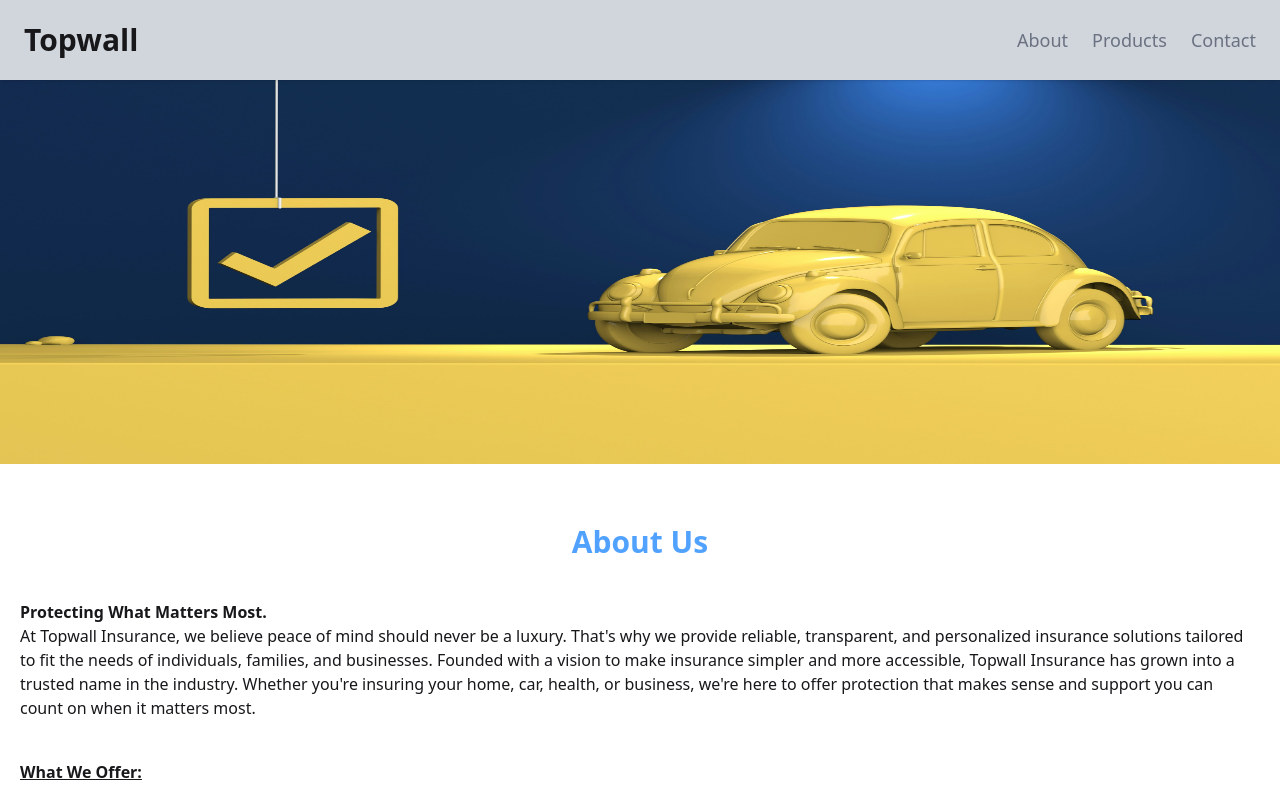
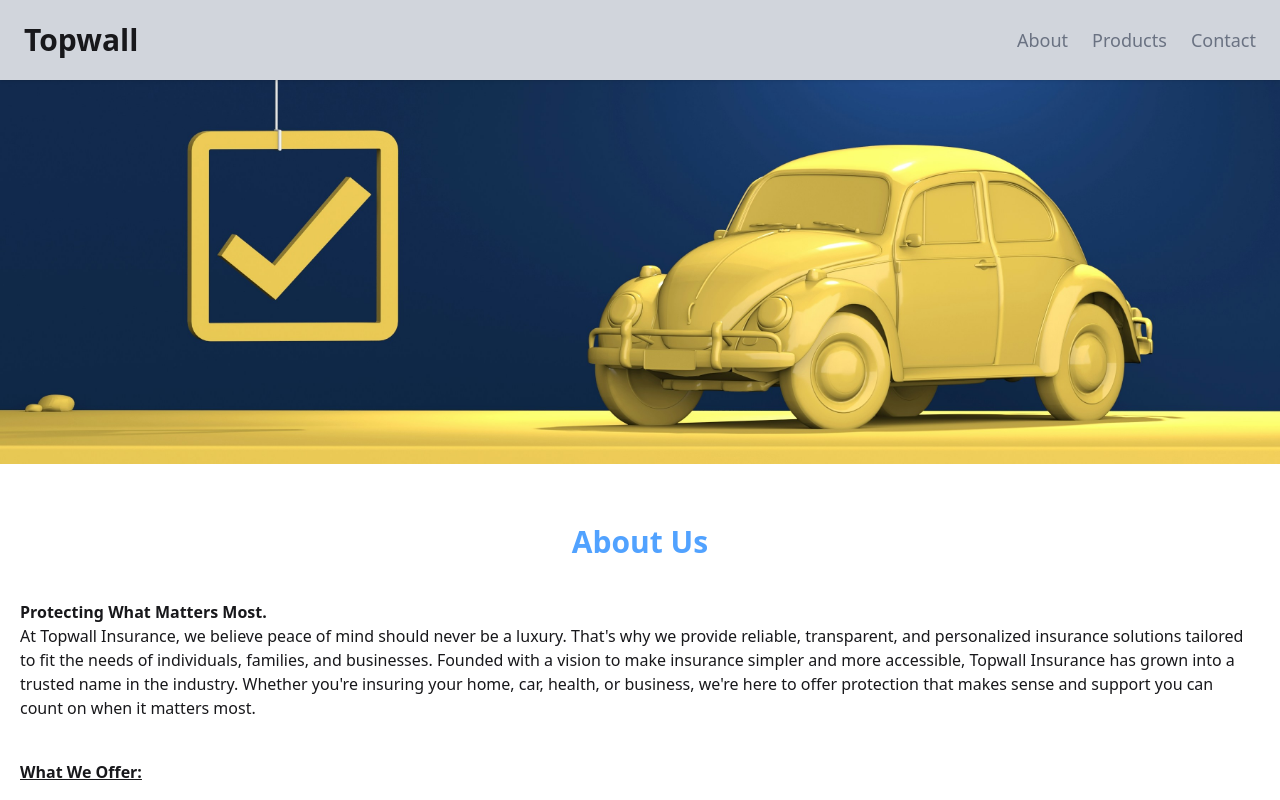
Before and after one commit to Vince-arch/Topwall, a React (Vite) app: page /about in a window 1280 px wide. Shown: the top 800 px of the page. Built offline with nearby package versions, Linux system fonts and the light colour scheme.

Commit message:
adding new changes

```diff
--- a/src/pages/About.jsx
+++ b/src/pages/About.jsx
@@ -10,9 +10,10 @@ const About = () => {
         <img
           src={car}
           alt='car'
-          className='h-96 w-full '
+          className='h-96 w-full object-cover'
         />
       </div>
+
       <div name='body' className='m-5'>
         <h1 className=' text-center p-10 text-blue-400 font-extrabold text-3xl'>About Us</h1>
 
```
